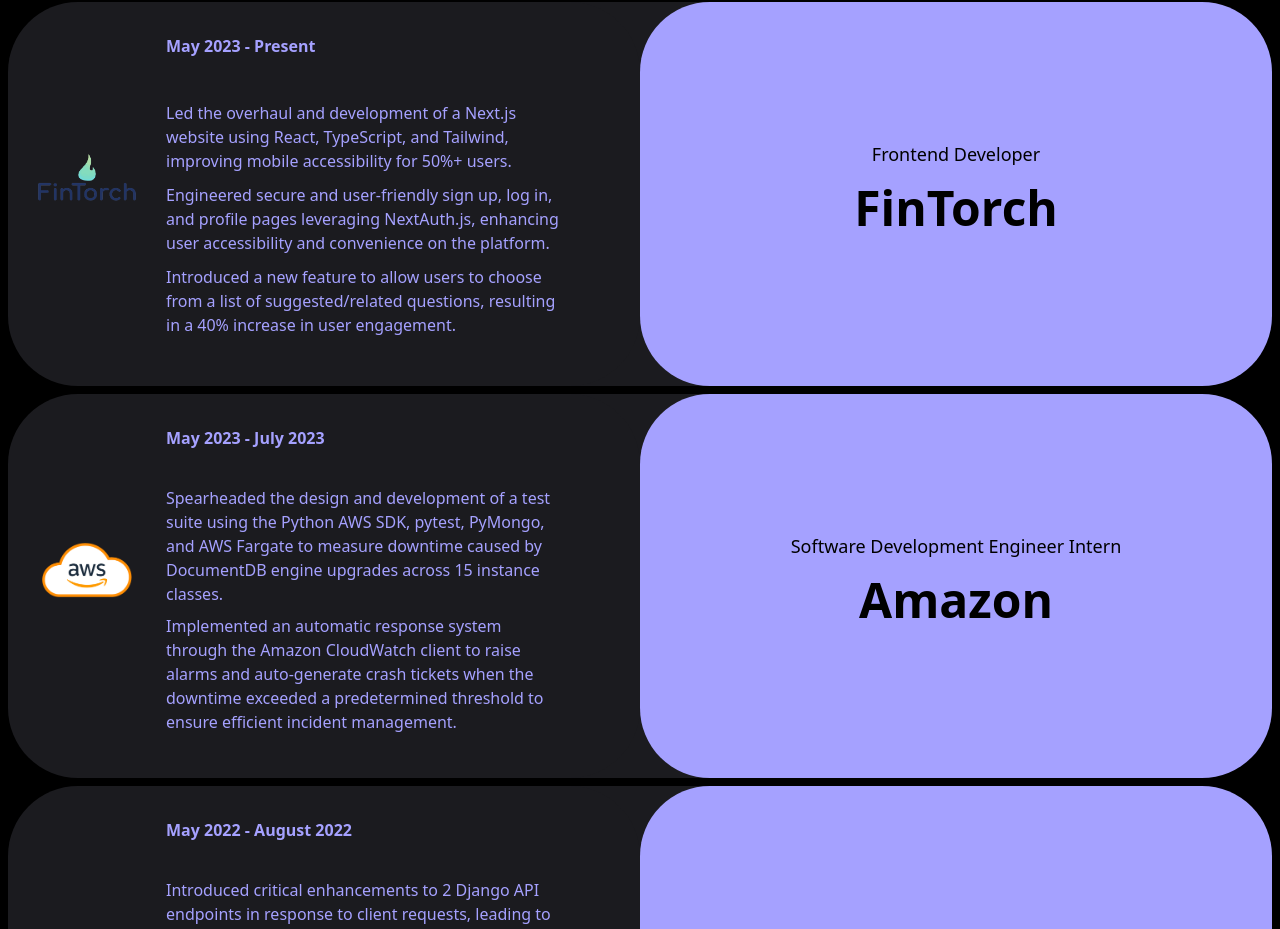
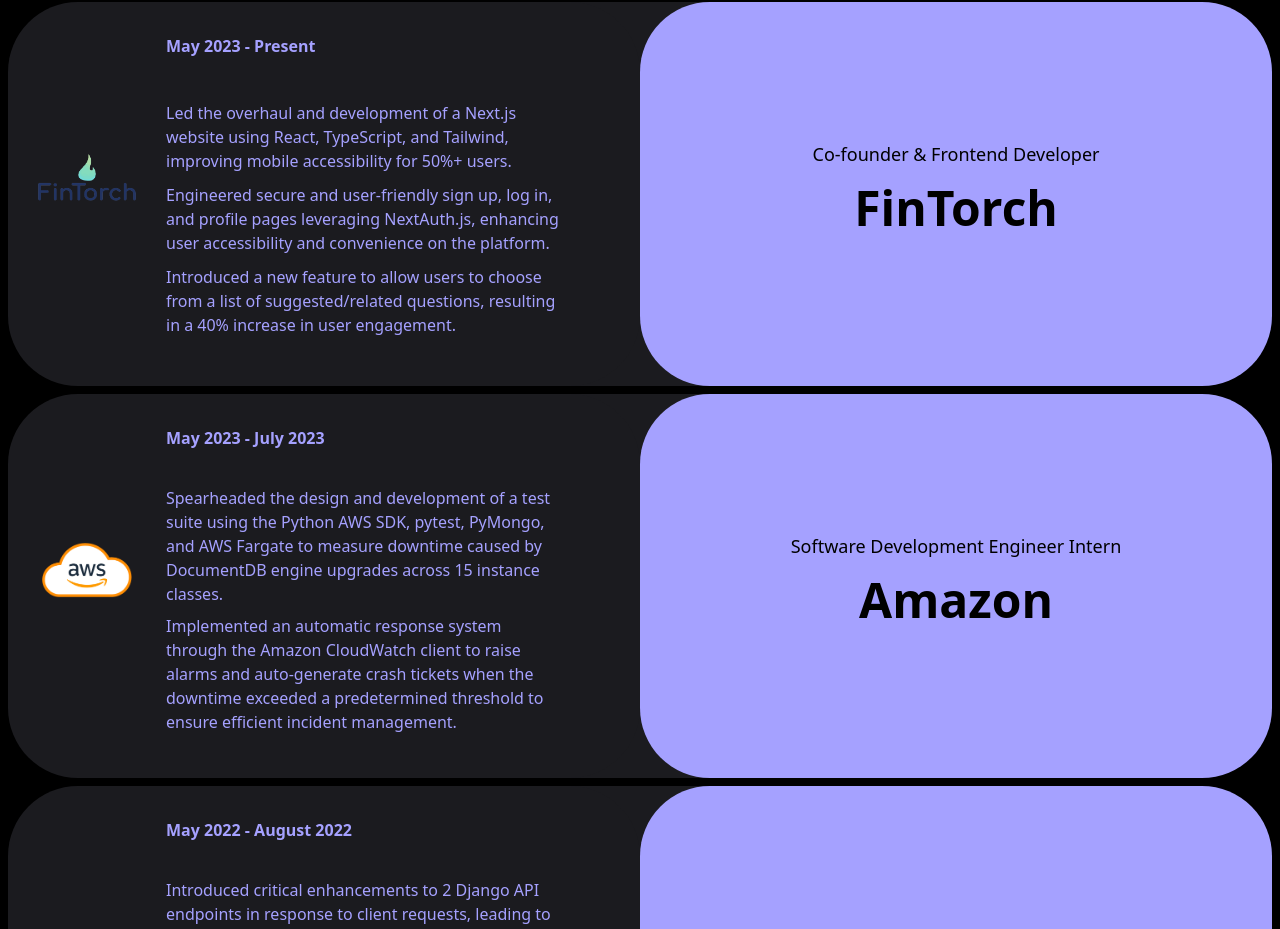
Before and after one commit to Alamgir-K/Personal-Website, a React (Create React App) app: page / in a window 1280 px wide. Shown: the part 1416-2345 px from the top of the page. Built offline with nearby package versions, Linux system fonts and the light colour scheme.

Commit message:
resume update

```diff
--- a/src/components/Experience/ExperienceData.js
+++ b/src/components/Experience/ExperienceData.js
@@ -1,7 +1,7 @@
 export default [
     {
         company: 'FinTorch',
-        role: 'Frontend Developer',
+        role: 'Co-founder & Frontend Developer',
         startDate: 'May 2023',
         endDate: 'Present',
         description: [
```
Also changed, not shown: 1 other file (tests, documents, lock files or other folders).
